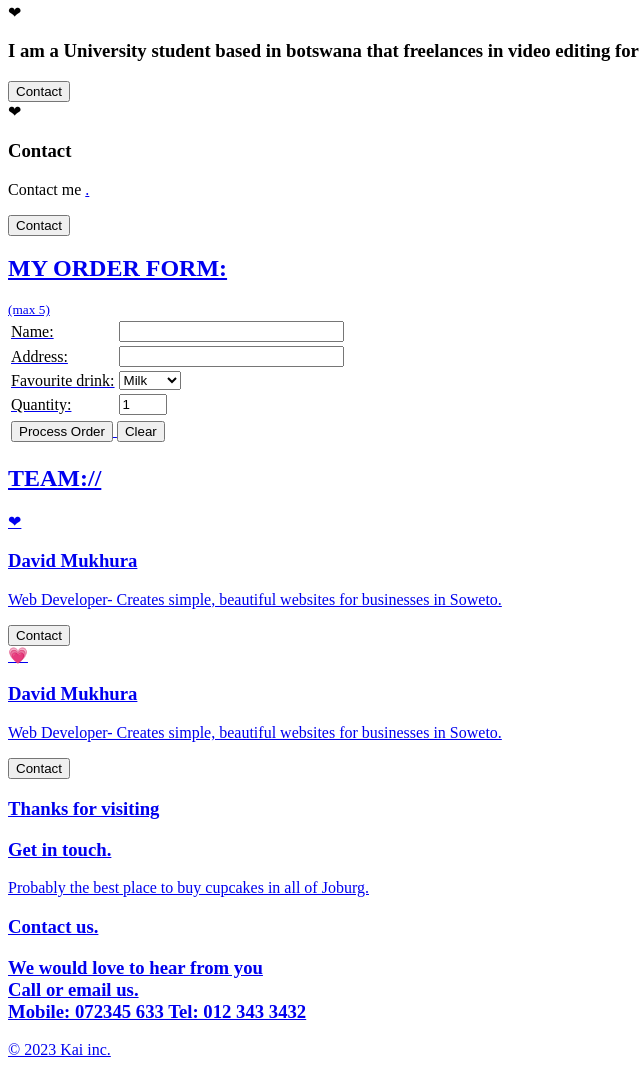
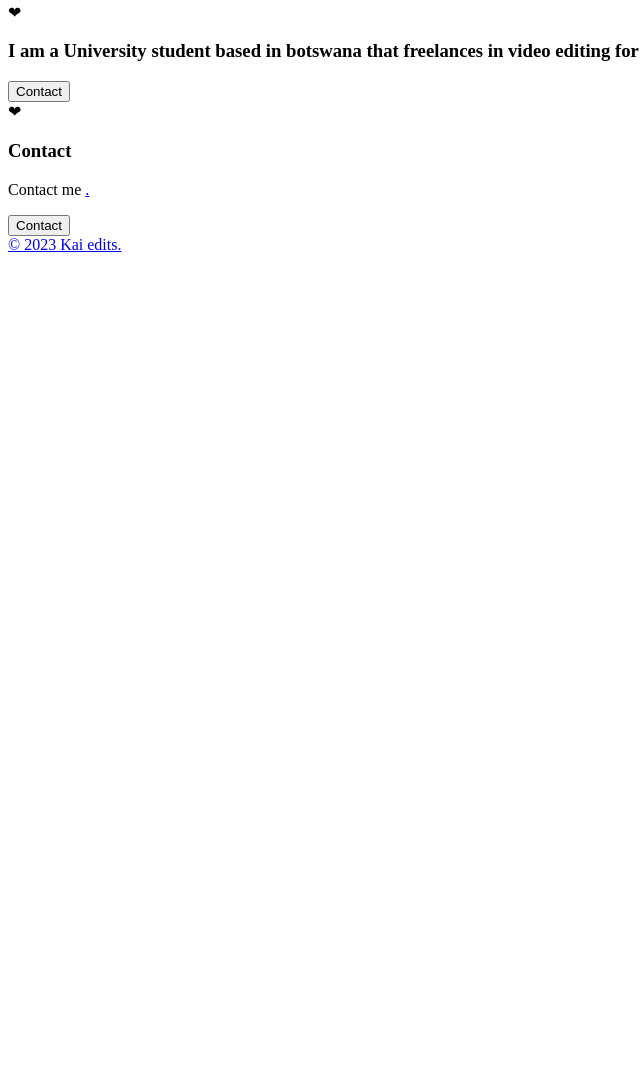
Before and after one commit to nxlla/Personal-Portfolio, a plain HTML site: page about.html in a window 1280 px wide. Shown: the part 215-1282 px from the top of the page, without its empty margins (0-640 px from the left). After the commit the page ends 800 px from the top, so only its background shows below. Drawn offline with Linux system fonts and the light colour scheme.

Commit message:
Update about.html

```diff
--- a/about.html
+++ b/about.html
@@ -30,104 +30,12 @@
               <p>  Contact me <a href="Onellakaisara50@gmail.com">.</p>
                 <button> Contact </button>
         </article>
-      </section>
-        <section>
-            <h2> MY ORDER FORM: </h2>
-            <form id="my-form">
-            <table>
-              <tr>
-                <td> Name: </td>
-                <td> <input type="text" size="25" name="my-name"> </td>
-              </tr>
-              <tr>
-                <td> Address: </td>
-                <td> <input type="text" size="25" name="my-address"> </td>
-              </tr>
-              <tr>
-                <td> Favourite drink: </td>
-                <td>
-                <select name="my-drink">
-                  <option> Milk </option>
-                  <option> Coffee </option>
-                  <option> Tea </option>
-                  </select>
-                  </td>
-              </tr>
-              <tr>
-                <td> Quantity: </td>
-                <td> <input type="number" name="my-qty" value="1" min="1" max="5"> </td>
-                  <small>(max 5)</small>
-              </tr>
-                <tr>
-                  <br>
-                    </tr>
-                  <tr>
-                <td colspan="2">
-                  <input class="button" type="button" value="Process Order" onclick="placeOrder();">
-                    <input class="button" type="reset" value="Clear">
-                  </td>
-                    </tr>
-            </table>
-            </form>
-            <div id="my-order">
-                  </div>
-                   </section>
-      <section class="flex-container">
-        <h2> TEAM:// </h2>
-        <article class="card">
-          <div class="icons"> &#10084;
-          </div">
-            <h3> David Mukhura </h3>
-          <p> Web Developer- Creates simple, beautiful websites for businesses in Soweto.</p>
-            <button> Contact </button>
-        </article>
-        <article class="card">
-            <div class="icons"> &#128151;
-          </div">
-            <h3> David Mukhura </h3>
-              <p> Web Developer- Creates simple, beautiful websites for businesses in Soweto.</p>
-                <button> Contact </button>
-        </article>
-      </section>
-          </section>
-                <section>
-                  <div class="footer">
-                    <h3> Thanks for visiting </h3>
-                    <div class="container">
-
-                  <article class="card">
-                    <h3>Get in touch. </h3>
-                    <p>Probably the best place to buy cupcakes in all of Joburg. </p>
-                    </article>
-                    <article class="card">
-                      <h3> Contact us. <h3>
-                        <p> We would love to hear from you <br> Call or email us. <br>
-                          Mobile: 072345 633
-                          Tel: 012 343 3432
-                    </article>
-                    </div>
-                  </div>
-                    </section>
-        <script>
-          function placeOrder() {
-            var orderForm = document.getElementById("my-form");
-            results = "<h3>Success</h3> your order has been processed.";
-            results += "<br>Name:" + orderForm.elements["my-name"].value;
-            results += "<br>Address: " + orderForm.elements["my-address"].value;
-             results += "<br>I like to order: " + orderForm.elements["my-drink"].value;
-            results += "<Quantity> + " + orderForm.elements["my-qty"].value;
-            var orderResults = document.getElementById ("my-order");
-            orderResults.style.display = "block";
-            orderResults.innerHTML = results;
-            }
-                </script>
+</section>
                         <footer>
-                          &copy 2023 Kai inc.
+                          &copy 2023 Kai edits.
                         </footer>
 
 
 
   </body>
                       </html>
-</body>
-</html>
```
